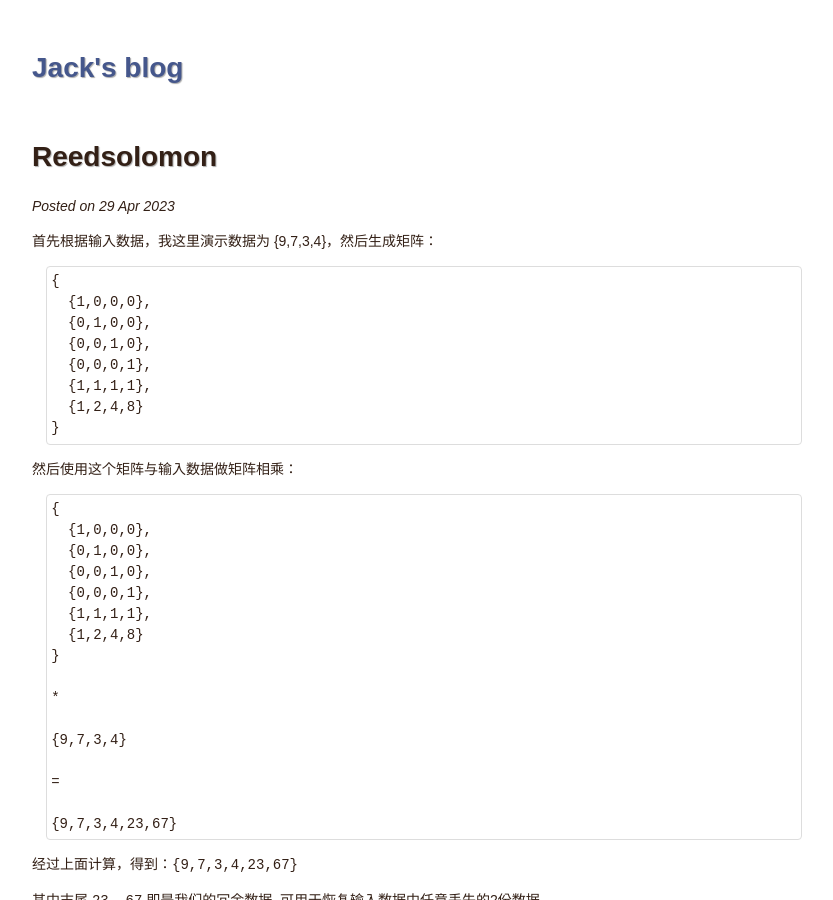
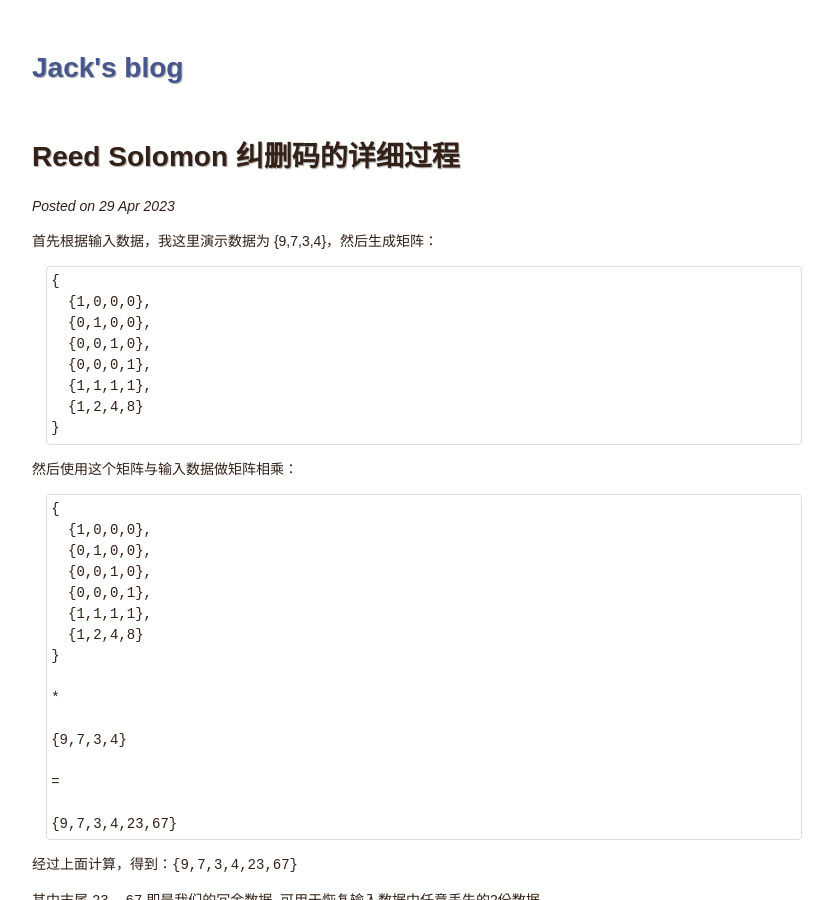
Before and after one commit to Jackarain/jackarain.github.com, a Jekyll site: the page built from _posts/2023-04-29-reedsolomon.md, in a window 1280 px wide and 900 px high. Shown: the whole window, without its empty margins (216-1049 px from the left). Built offline with Jekyll 4.4.1, drawn with Linux system fonts in a browser that asks for light colours; our own code applies the rules of GitHub Pages for plain Markdown files; Markdown is read by kramdown in place of the engine named in the settings; comment, search, counter and statistics services are not loaded.

Commit message:
Update 2023-04-29-reedsolomon.md

````diff
--- a/_posts/2023-04-29-reedsolomon.md
+++ b/_posts/2023-04-29-reedsolomon.md
@@ -1,3 +1,8 @@
+---
+layout: post
+title: Reed Solomon 纠删码的详细过程
+---
+
 首先根据输入数据，我这里演示数据为 {9,7,3,4}，然后生成矩阵：
 ```
 {
````
